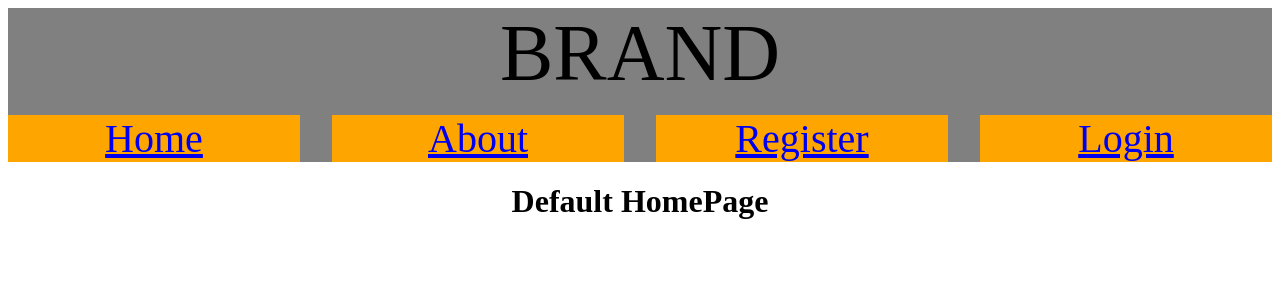
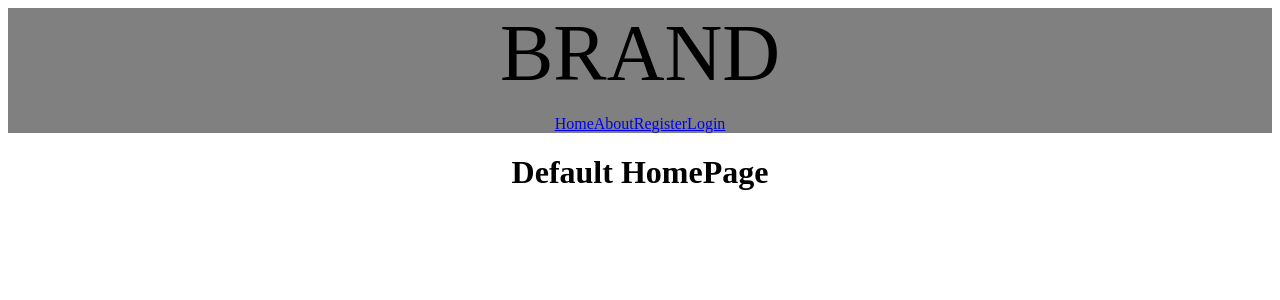
Before and after one commit to MotorcycleEnjoyer/auth-frontend, a React (Vite) app: page / in a window 1280 px wide. Shown: the top 300 px of the page. Built offline with nearby package versions, Linux system fonts and the light colour scheme.

Commit message:
give classnames to links

```diff
--- a/src/components/NavBar.jsx
+++ b/src/components/NavBar.jsx
@@ -5,9 +5,9 @@ export default function NavBar ({ ...props }) {
         <>
             <nav className="navBar">
                 <div className="brand">BRAND</div>
-                <div className="links">
+                <div className="linkContainer">
                     {props.links.map((x, index) => {
-                        return <NavLink key={index} to={x}>
+                        return <NavLink className="link" key={index} to={x}>
                                     {x.split("/")[1] || "Home"}
                                 </NavLink>
                     })}
```
